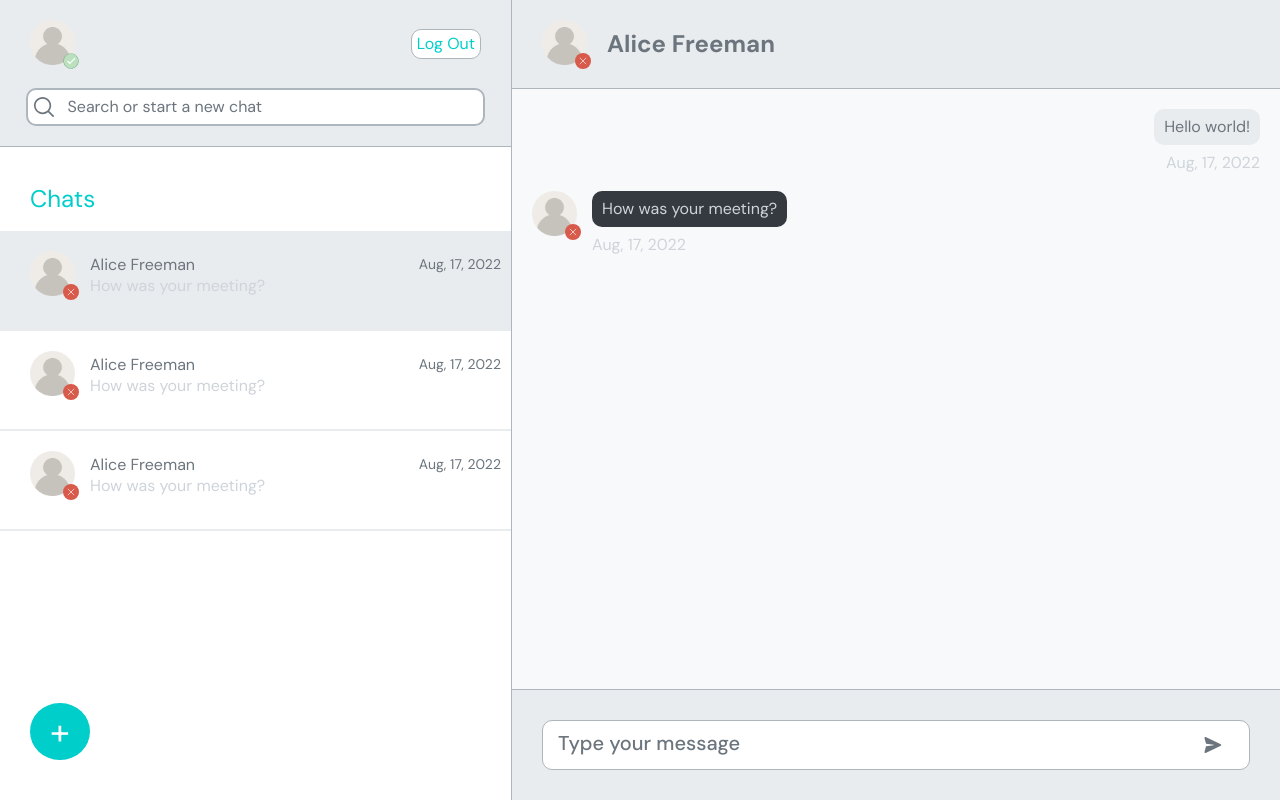
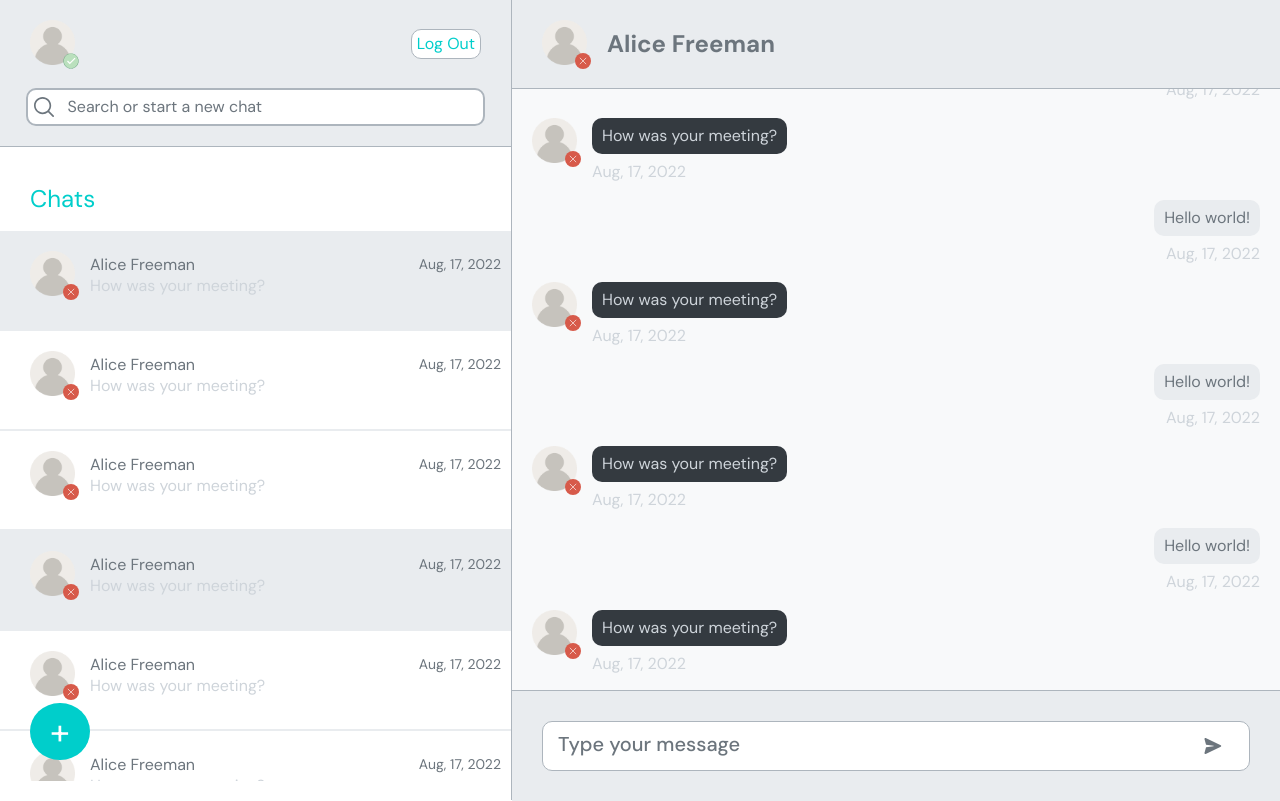
Before and after one commit to haranycheva/chat-app, a React (Vite) app: page /chat-app/mychats/1 in a window 1280 px wide. Built offline with nearby package versions, Linux system fonts and the light colour scheme.

Commit message:
add scrolling

```diff
--- a/src/components/ChatElement/ChatElement.css
+++ b/src/components/ChatElement/ChatElement.css
@@ -20,13 +20,18 @@
 }
 
 .chat__message-list {
+  max-height: calc(100vh - 199px);
   flex-grow: 1;
   display: flex;
   flex-direction: column;
   gap: 20px;
   padding: 20px;
   background-color: var(--gray-50);
+  overflow-y:scroll;
 }
+.chat__message-list::-webkit-scrollbar {
+    display: none;
+  }
 
 .chat__message-input-wrapp {
   padding: 30px;
--- a/src/components/ChatElement/ChatElement.jsx
+++ b/src/components/ChatElement/ChatElement.jsx
@@ -1,37 +1,54 @@
-import "./ChatElement.css"
+import "./ChatElement.css";
 import UserAvatar from "../../assets/user.png";
 import UserIcon from "../UserIcon/UserIcon";
 import Message from "../Message/Message";
+import { useEffect } from "react";
+import { useParams } from "react-router-dom";
 
 const messageObj = {
   text: "How was your meeting?",
   date: "Aug, 17, 2022",
   isFromOtherPerson: true,
-}
+};
 
 const messageObj2 = {
   text: "Hello world!",
   date: "Aug, 17, 2022",
   isFromOtherPerson: false,
-}
+};
 
 function ChatElement() {
+  const {chatId} = useParams()
+  useEffect(() => {
+    const messageLIst = document.getElementById("message-list");
+    messageLIst.scrollTop = messageLIst.scrollHeight;
+  }, [chatId]);
   return (
     <div className="chat">
       <div className="chat__inf-wrapp">
-        <UserIcon imgPath={UserAvatar} isOnline={false}/>
+        <UserIcon imgPath={UserAvatar} isOnline={false} />
         <h2 className="chat__name">Alice Freeman</h2>
       </div>
-      <ul className="chat__message-list">
-        <Message message={messageObj2}/>
-        <Message message={messageObj}/>
+      <ul className="chat__message-list" id="message-list">
+        <Message message={messageObj2} />
+        <Message message={messageObj} />
+        <Message message={messageObj2} />
+        <Message message={messageObj} />
+        <Message message={messageObj2} />
+        <Message message={messageObj} />
+        <Message message={messageObj2} />
+        <Message message={messageObj} />
       </ul>
       <div className="chat__message-input-wrapp">
-        <input type="text" className="chat__message-input" placeholder="Type your message"/>
+        <input
+          type="text"
+          className="chat__message-input"
+          placeholder="Type your message"
+        />
         <button className="chat__submit-btn"></button>
       </div>
     </div>
-  )
+  );
 }
 
-export default ChatElement
+export default ChatElement;
--- a/src/components/ChatList/ChatList.css
+++ b/src/components/ChatList/ChatList.css
@@ -13,7 +13,14 @@
 
 .chats__list{
     height: calc(100% - 44px);
+    max-height: calc(100vh - 250px);
+    padding-bottom: 40px;
+    overflow-y:scroll;
 }
+
+.chats__list::-webkit-scrollbar {
+    display: none;
+  }
 
 .chats__add{
     position: fixed;
--- a/src/components/ChatList/ChatList.jsx
+++ b/src/components/ChatList/ChatList.jsx
@@ -9,6 +9,12 @@ function ChatList() {
           <ChatInformation chat={{id: "1"}}/>
           <ChatInformation chat={{id: '2'}}/>
           <ChatInformation chat={{id: '3'}}/>
+          <ChatInformation chat={{id: "1"}}/>
+          <ChatInformation chat={{id: '2'}}/>
+          <ChatInformation chat={{id: '3'}}/>
+          <ChatInformation chat={{id: "1"}}/>
+          <ChatInformation chat={{id: '2'}}/>
+          <ChatInformation chat={{id: '3'}}/>
       </ul>
       <button className="chats__add">+</button>
     </div>
```
